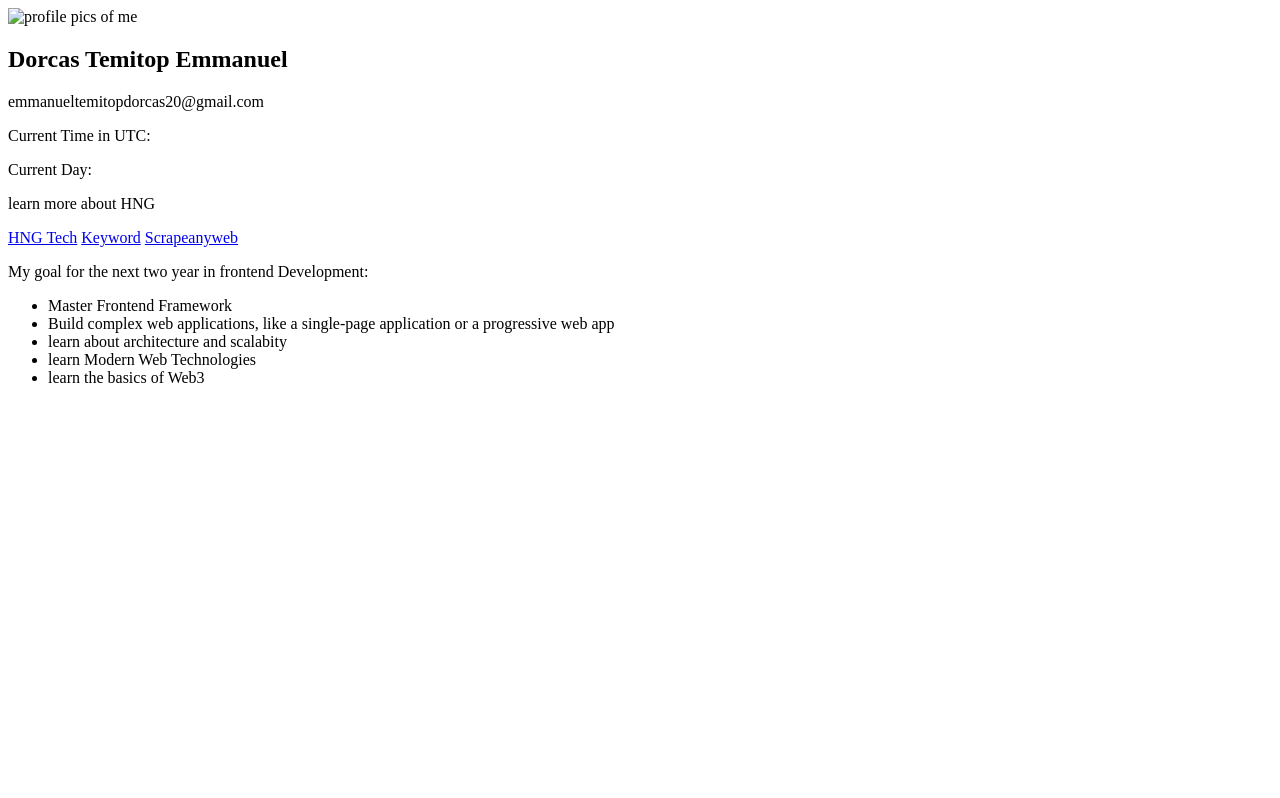
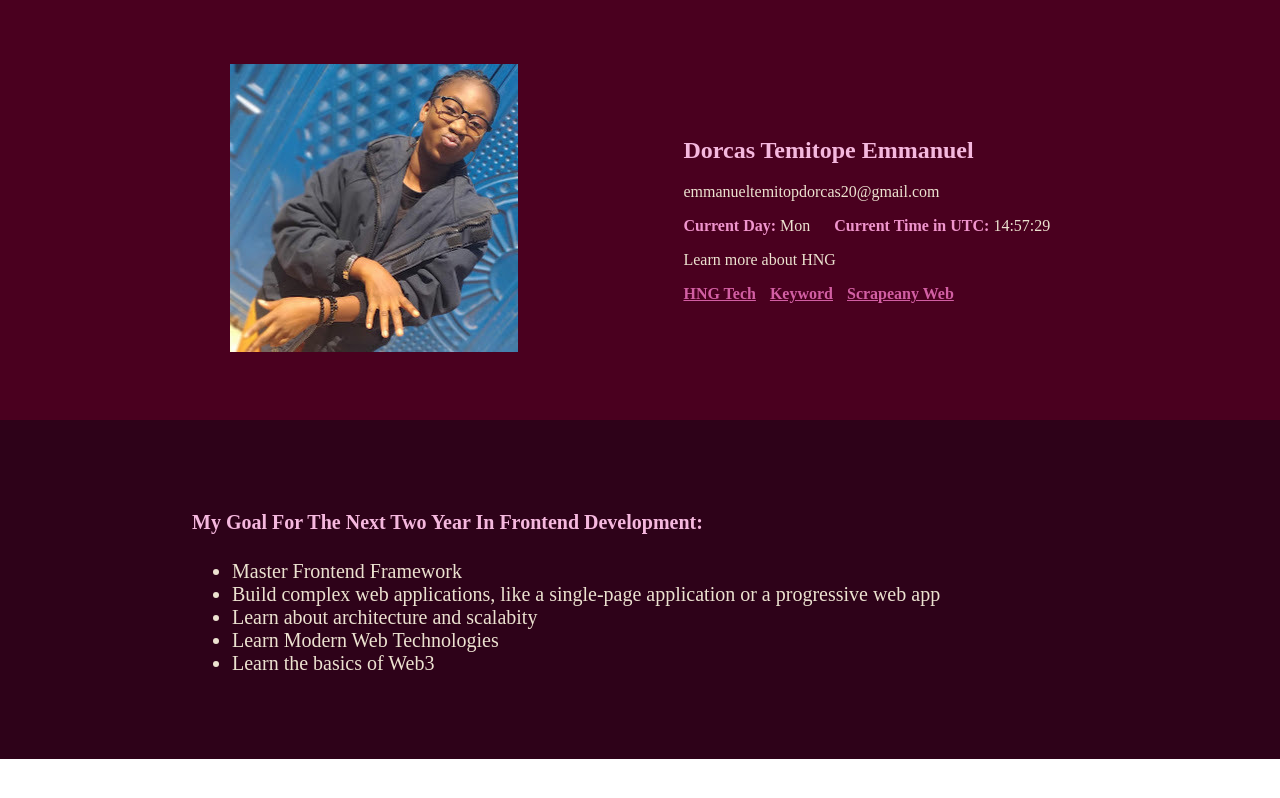
Before and after one commit to portableDD/HNG-personal-website, a plain HTML site: page index.html in a window 1280 px wide. Drawn offline with Linux system fonts and the light colour scheme.

Commit message:
css and javascript and edited index,html

```diff
--- a/index.html
+++ b/index.html
@@ -3,6 +3,7 @@
 <head>
     <meta charset="UTF-8">
     <meta name="viewport" content="width=device-width, initial-scale=1.0">
+    <link rel="stylesheet" href="style.css">
     <title>HNG: Personal Website</title>
 </head>
 <body>
@@ -12,34 +13,34 @@
         <div class="aboutDiv">
             <!-- image -->
             <div class="imgDiv">
-                <img src="" alt="profile pics of me" data-testid="slackProfilePicture">
+                <img src="images/slack dp (1).jpg"alt="profile pics of me" data-testid="slackProfilePicture">
             </div>
             <!-- personal infromation -->
             <div class="aboutMeDiv">
                 <!-- name and email -->
                 <div class="nameDiv">
-                    <h2 data-testid="slackDisplayName">Dorcas Temitop Emmanuel</h2>
+                    <h2 data-testid="slackDisplayName">Dorcas Temitope Emmanuel</h2>
                     <p data-testid="slackEmail">emmanueltemitopdorcas20@gmail.com</p>
                 </div>
                 <!-- time in utc -->
-                <div class="timeDiv" id>
+                <div class="timeDiv">
                     <p>
-                        Current Time in UTC:
+                        <span class="bold">Current Day:</span>&nbsp;
+                        <span id="currentDay" data-testid="currentDay"></span>
+                    </p>
+                    <p class="timeP2">
+                        <span class="bold timePSpan1">Current Time in UTC:</span>&nbsp;
                         <span id="currentTimeUTC" data-testid="currentTimeUTC"></span>
-                    </p>
-                    <p>
-                        Current Day:
-                        <span id="currentDay" data-testid="currentDay"></span>
                     </p>
                 </div>
                 <!-- link div -->
                 <div class="linkDiv">
-                    <p>learn more about HNG</p>
+                    <p>Learn more about HNG</p>
                     <!-- links -->
                     <div class="link">
                         <a href="http://hng.tech/learn" target="_blank" rel="noopener noreferrer" data-testid="hngLink">HNG Tech</a>
                         <a href="http://keyword.dog" target="_blank" rel="noopener noreferrer" data-testid="keywordLink">Keyword</a>
-                        <a href="http://scrapeanyweb.site" target="_blank" rel="noopener noreferrer" data-testid="scrapeanywebLink">Scrapeanyweb</a>
+                        <a href="http://scrapeanyweb.site" target="_blank" rel="noopener noreferrer" data-testid="scrapeanywebLink">Scrapeany Web</a>
                     </div>
                 </div>
             </div>
@@ -49,16 +50,17 @@
     <section id="goal">
         <!-- goal container div -->
          <div class="goalDiv">
-            <p>My goal for the next two year in frontend Development:</p>
+            <h4>My Goal For The Next Two Year In Frontend Development:</h4>
             <!-- list of golas -->
              <ul>
                 <li>Master Frontend Framework</li>
                 <li>Build complex web applications, like a single-page application or a progressive web app</li>
-                <li>learn about architecture and scalabity</li>
-                <li>learn Modern Web Technologies</li>
-                <li>learn the basics of Web3</li>
+                <li>Learn about architecture and scalabity</li>
+                <li>Learn Modern Web Technologies</li>
+                <li>Learn the basics of Web3</li>
              </ul>
          </div>
     </section>
 </body>
+<script src="script.js"></script>
 </html>
--- a/script.js
+++ b/script.js
@@ -0,0 +1,8 @@
+function updateTime() {
+    const currentTimeUTC = new Date().toUTCString();
+    console.log(currentTimeUTC)
+    document.getElementById('currentTimeUTC').textContent = currentTimeUTC.split(' ')[4];
+    document.getElementById('currentDay').textContent = currentTimeUTC.split(',')[0];
+}
+updateTime();
+setInterval(updateTime, 1000);
--- a/style.css
+++ b/style.css
@@ -0,0 +1,80 @@
+
+*{
+    color: #ECE2D0;
+}
+body{
+    margin: 0;
+}
+section{
+    width: 100%;
+}
+h2,h4{
+    color: #F5B8DE;
+    font-weight: bold;
+}
+/* about section style */
+.aboutDiv{
+    display: flow-root;
+    background-color: #4A001F;
+    display: flex;
+    justify-content: space-evenly;
+    align-items: center;
+    padding: 5%;
+}
+.link a{
+    color: rgba(235, 112, 188, 0.849);
+    margin-left: 10px;
+    font-weight: bold;
+}
+.link a:first-child{
+    margin: 0;
+}
+.timeDiv p{
+    display: inline-flex;
+    margin: 0;
+}
+.bold{
+    font-weight: bold;
+    color: #f094cd;
+}
+.timePSpan1{
+    margin-left: 20px;
+}
+/* goal section style */
+.goalDiv{
+    background-color: #2E0219;
+    padding: 5% 15%;
+    font-size: 20px;
+}
+
+/* mobile screen */
+@media screen  and (max-width: 767px){
+    .aboutDiv{
+        display: block;
+        font-size: 18px;
+    }
+    .timePSpan1{
+        margin-left: 0px;
+    }
+    .goalDiv{
+        padding: 5%;
+        font-size: 18px;
+    }
+}
+
+/* tablet view */
+@media screen and (min-width: 768px) and (max-width: 1023px){
+    .aboutDiv{
+        font-size: 20px;
+        font-weight: 500;
+    }
+    .aboutMeDiv{
+        margin-left: 20px;
+    }
+    .timePSpan1{
+        margin-left: 0px;
+    }
+    .goalDiv{
+        font-size: 24px;
+    }
+}
```
Also changed, not shown: images/slack dp (1).jpg (added).
